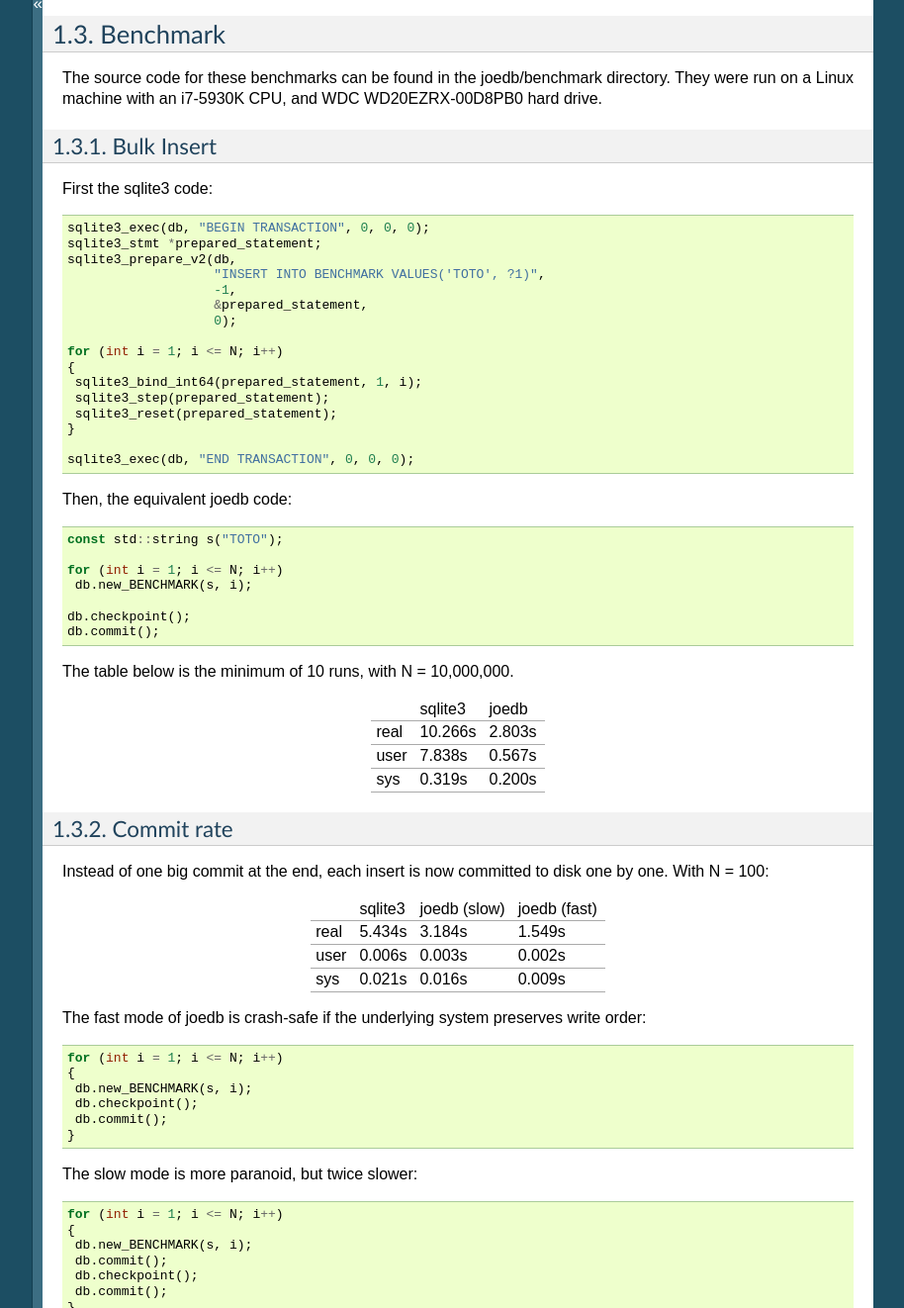
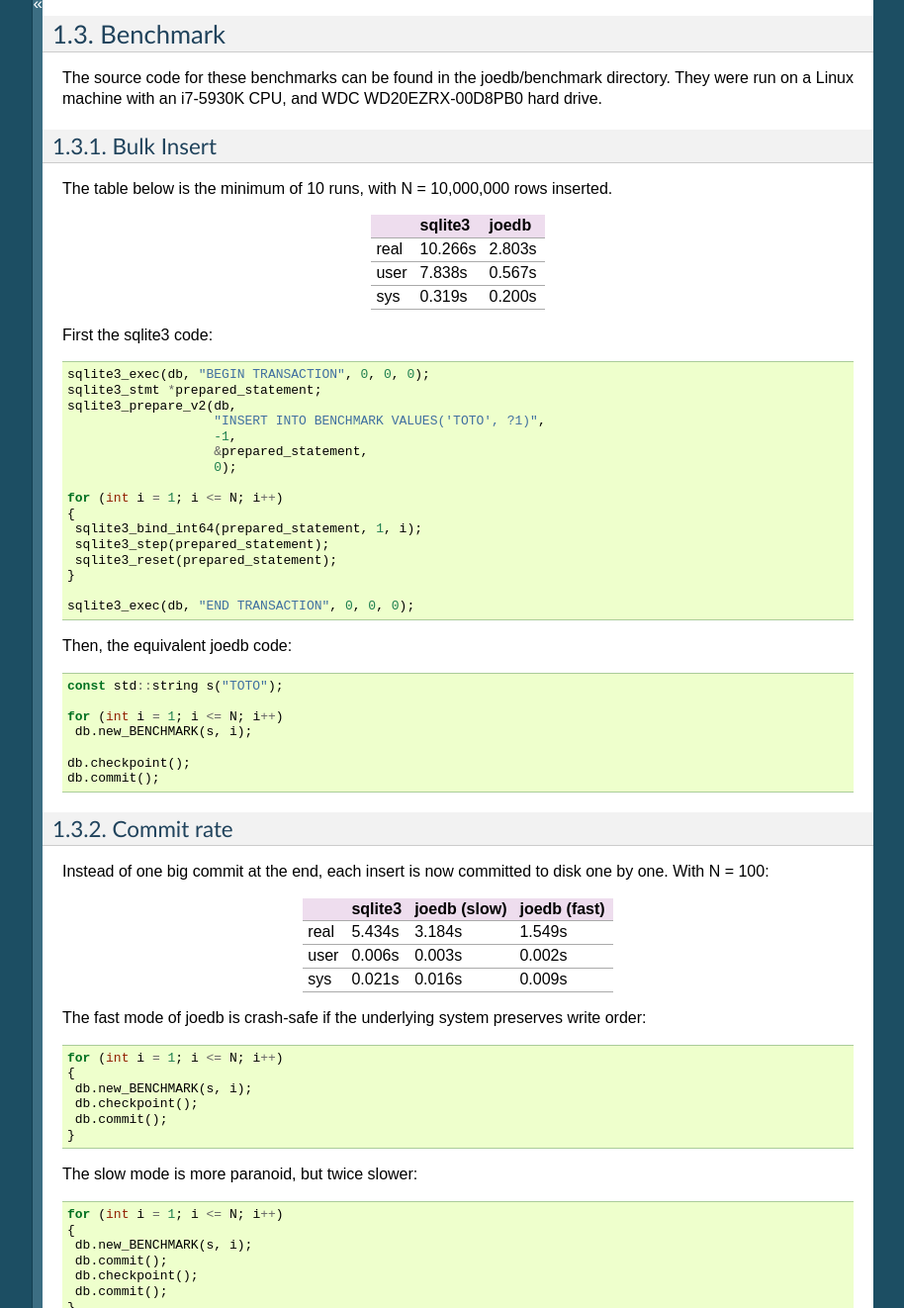
Before and after one commit to Remi-Coulom/joedb, a Sphinx documentation site: the page built from doc/source/intro.rst, in a window 1280 px wide and 1400 px high, scrolled down 1925 px, cut to the strip 78-1400 px from the top of the window. Shown: the whole strip at 99% size, without its empty margins (187-1101 px from the left). Built offline with Sphinx 7.4.7, drawn with Linux system fonts in a browser that asks for light colours; formulas are drawn with MathJax 3; some of the changed lines change nothing that is shown.

Commit message:
pretty tables

```diff
--- a/doc/source/intro.rst
+++ b/doc/source/intro.rst
@@ -67,6 +67,18 @@
 Bulk Insert
 ~~~~~~~~~~~
 
+The table below is the minimum of 10 runs, with N = 10,000,000 rows inserted.
+
++------+---------+--------+
+|      | sqlite3 | joedb  |
++======+=========+========+
+| real | 10.266s | 2.803s |
++------+---------+--------+
+| user |  7.838s | 0.567s |
++------+---------+--------+
+| sys  |  0.319s | 0.200s |
++------+---------+--------+
+
 First the sqlite3 code:
 
 .. code-block:: c++
@@ -100,18 +112,6 @@
   db.checkpoint();
   db.commit();
 
-The table below is the minimum of 10 runs, with N = 10,000,000.
-
-+------+---------+--------+
-|      | sqlite3 | joedb  |
-+------+---------+--------+
-| real | 10.266s | 2.803s |
-+------+---------+--------+
-| user |  7.838s | 0.567s |
-+------+---------+--------+
-| sys  |  0.319s | 0.200s |
-+------+---------+--------+
-
 Commit rate
 ~~~~~~~~~~~
 
@@ -119,7 +119,7 @@
 
 +------+---------+--------------+--------------+
 |      | sqlite3 | joedb (slow) | joedb (fast) |
-+------+---------+--------------+--------------+
++======+=========+==============+==============+
 | real | 5.434s  | 3.184s       | 1.549s       |
 +------+---------+--------------+--------------+
 | user | 0.006s  | 0.003s       | 0.002s       |
```
